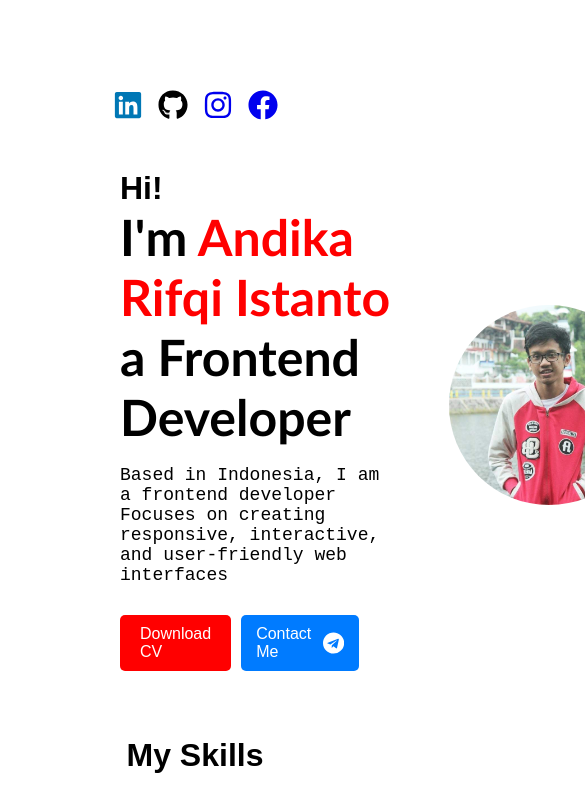
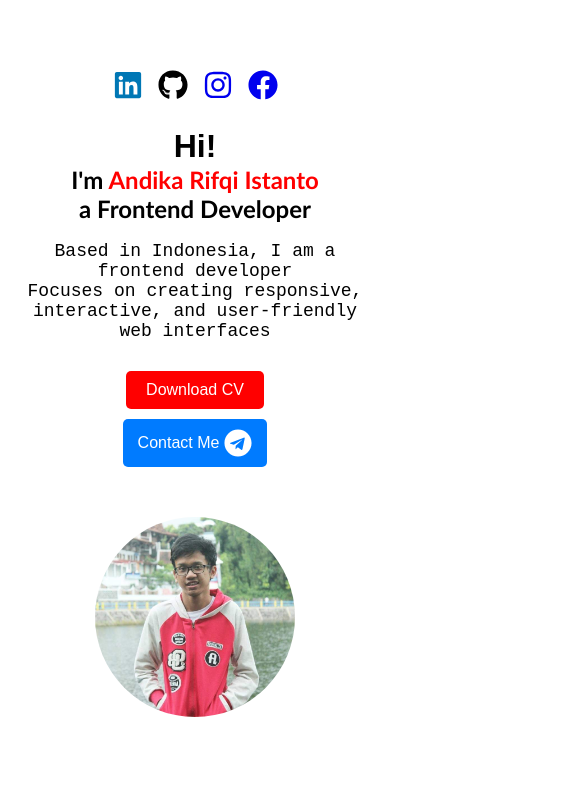
Before and after one commit to andikarifki/react-deploy, a React (Create React App) app: page / in a window 390 px wide. Shown: the top 786 px of the page, 585 px wide, since content can reach past the window. Built offline with nearby package versions, Linux system fonts and the light colour scheme.

Commit message:
update portofolio

```diff
--- a/src/components/About.js
+++ b/src/components/About.js
@@ -17,14 +17,7 @@ const About = () => {
           <span className="new-line-2">a Frontend Developer</span>
         </h1>
 
-        <p
-          style={{
-            color: "black",
-            fontSize: "18px",
-            fontFamily: "monospace",
-            paddingLeft: "40px",
-          }}
-        >
+        <p className="paragraph">
           Based in Indonesia, I am a frontend developer
           <span className="new-paragraph">
             Focuses on creating responsive, interactive, and user-friendly web
--- a/src/components/css/About.css
+++ b/src/components/css/About.css
@@ -28,6 +28,13 @@
   margin-top: 30px;
   margin-bottom: 0px;
   padding-left: 40px; /* Beri padding agar tidak terlalu mepet */
+}
+
+.paragraph{
+  color: black;
+  font-size: 18px;
+  font-family: monospace;
+  padding-left: 40px;
 }
 
 .new-line {
@@ -89,3 +96,98 @@
   background-color: rgb(176, 120, 250);
   color: rgb(255, 255, 255);
 }
+
+/* RESPONSIVE DESIGN */
+@media (max-width: 1024px) {
+  .about {
+    flex-direction: column;
+    align-items: center;
+    justify-content: center; /* Pusatkan vertikal */
+    display: flex; /* Pastikan flexbox aktif */
+  }
+
+  .name{
+    text-align: right;
+    padding-top: 100px;
+    align-items: center;
+
+    }
+
+
+  .text-container {
+    padding: 0;
+  }
+
+  .new-line,
+  .new-line-2 {
+    font-size: 28px;
+  }
+
+  .link-container {
+    display: flex;
+    flex-direction: column;
+    align-items: center; /* Pusatkan tombol */
+  }
+
+  .profile {
+    display: flex;
+    justify-content: center;
+    width: 1000%;
+  }
+
+  .profile-picture {
+    width: 2500px;
+    height: 2500px;
+    border: none;
+  }
+}
+
+@media (max-width: 768px) {
+  .about {
+    display: flex;
+    flex-direction: column;
+    justify-content: center; /* Pusatkan vertikal */
+    text-align: center;
+    height: 60vh; /* Biar tetap memenuhi layar */
+    margin-bottom: 0px;
+    padding: auto;
+  }
+
+  .name{
+    padding: 0px;
+    }
+.paragraph{
+  padding: 0px;
+  text-align: center;
+}
+  .text-container {
+    max-width: 90%;
+  }
+
+  .new-line,
+  .new-line-2 {
+    font-size: 24px;
+  }
+
+  .description {
+    font-size: 16px;
+  }
+
+  .profile {
+    display: flex;
+    justify-content: center;
+    width: 100%;
+  }
+
+  .profile-picture {
+    width: 200px;
+    height: 200px;
+    border: none;
+  }
+
+  .link-container {
+    display: flex;
+    flex-direction: column;
+    align-items: center; /* Pusatkan tombol */
+  }
+}
--- a/src/components/css/Header.css
+++ b/src/components/css/Header.css
@@ -24,16 +24,11 @@
   .header {
     flex-direction: column; /* Susun elemen ke bawah */
     text-align: center;
-    padding: 20px;
+    padding: 0px;
   }
 
   .heading-name {
     font-size: 24px; /* Kecilkan font */
     display: none; /* Sembunyikan teks saat layar kecil */
   }
-
-  .icon-right {
-    font-size: 30px; /* Kecilkan ikon */
-    margin-top: 10px; /* Beri jarak ke bawah */
-  }
 }
--- a/src/components/css/Icon.css
+++ b/src/components/css/Icon.css
@@ -38,7 +38,7 @@
   display: flex;
   justify-content: center;
   align-items: center;
-  font-size: 24px; /* Ukuran font default */
+  font-size: 240px; /* Ukuran font default */
   margin-bottom: 20px;
   color: aliceblue;
   text-align: center; /* Memastikan teks berada di tengah */
@@ -53,7 +53,7 @@
   }
 
   .heading-icon {
-    font-size: 15px; /* Ukuran font tidak terlalu kecil */
+    font-size: 155px; /* Ukuran font tidak terlalu kecil */
     margin-bottom: 20px;
   }
 }
--- a/src/components/css/Profile.css
+++ b/src/components/css/Profile.css
@@ -6,7 +6,7 @@
 }
 
 .profile-picture {
-  border-radius: 50%; /* Membuat gambar berbentuk lingkaran */
+  border-radius: 500%; /* Membuat gambar berbentuk lingkaran */
   width: 450px; /* Atur lebar gambar */
   height: 480px; /* Sesuaikan tinggi gambar agar sama dengan lebar */
   object-fit: cover; /* Menjaga proporsi gambar saat berubah bentuk */
@@ -14,16 +14,7 @@
 
 /* Responsif untuk layar lebih kecil (smartphone) */
 @media (max-width: 768px) {
-  .profile-picture {
-    width: 300px; /* Ukuran gambar lebih kecil di smartphone */
-    height: 300px; /* Menyesuaikan ukuran gambar */
+  .profile {
+    padding: 0%;
   }
 }
-
-/* Responsif untuk layar yang lebih kecil lagi (misalnya, untuk ponsel lebih kecil) */
-@media (max-width: 480px) {
-  .profile-picture {
-    width: 200px; /* Ukuran gambar lebih kecil lagi untuk ponsel kecil */
-    height: 200px;
-  }
-}
```
